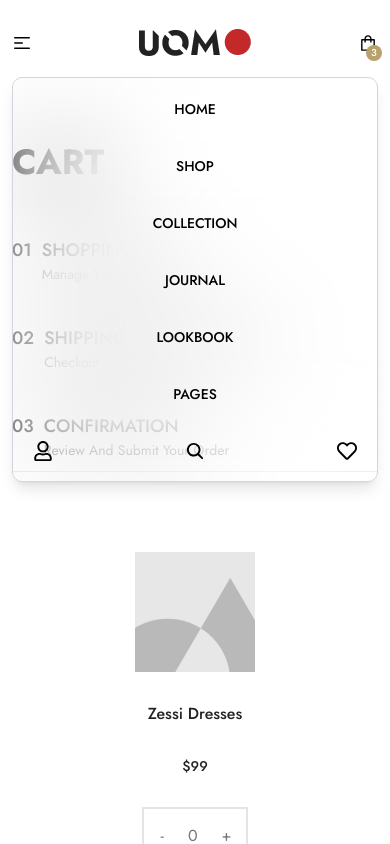
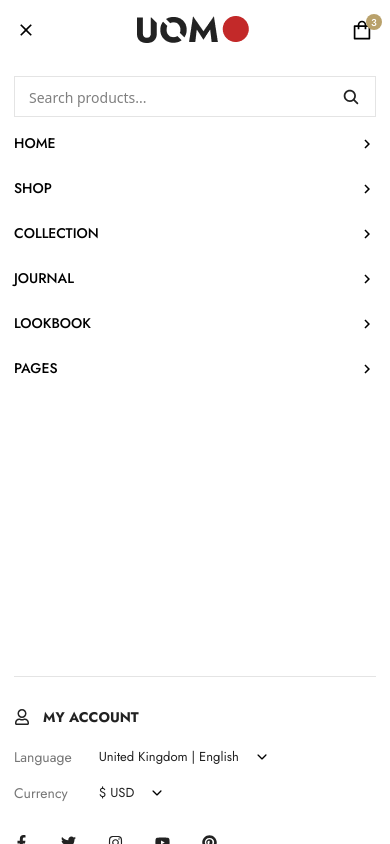
Before and after one commit to Sijan666/uomo-eCommerce, a React (Vite) app: page /cart in a window 390 px wide. Both pictures are taken after a click on the icon 22 px from the left and 43 px from the top of the page. Shown: the top 844 px of the page. Built offline with nearby package versions, Linux system fonts and the light colour scheme.

Commit message:
fix : navbar (still working)

```diff
--- a/src/components/layouts/Header.jsx
+++ b/src/components/layouts/Header.jsx
@@ -2,11 +2,13 @@ import { IoSearch } from "react-icons/io5"
 import Container from "../Container"
 import Image from "../Image"
 import logo from '/logo.png'
-import { FaRegHeart, FaRegUser } from "react-icons/fa"
+import { FaFacebookF, FaInstagram, FaPinterest, FaRegHeart, FaRegUser, FaTwitter, FaYoutube } from "react-icons/fa"
 import { AiOutlineShopping } from "react-icons/ai"
 import { HiMiniBars3CenterLeft } from "react-icons/hi2"
 import { useState } from "react"
 import { Link } from "react-router-dom"
+import { MdKeyboardArrowLeft, MdKeyboardArrowRight } from "react-icons/md"
+import { IoIosArrowDown, IoMdClose } from "react-icons/io"
 
 const Header = () => {
     const [show , setShow] = useState(false)
@@ -15,13 +17,15 @@ const Header = () => {
         setShow(!show)
     }
 
+    const [activeMenu, setActiveMenu] = useState("main");
+
     return (
         <>
         <header>
             <div className="pt-[29px] pb-[19px]">
                 <Container>
                     {/* large device header */}
-                    <div className="hidden md:block">
+                    <div className="hidden md:block ">
                         <div className="flex justify-between items-center">
                             {/* right side */}
                             <div className="logoandNav flex gap-x-14 items-center">
@@ -75,49 +79,119 @@ const Header = () => {
                         </div>
                     </div>
                     {/* small device header */}
-                    <div className="md:hidden w-full relative">
-                        <div className="flex justify-between items-center">
+                    <div className="fixed top-0 left-0 w-full z-99">
+                        <div className="md:hidden w-full relative bg-white p-4 md:p-0">
+                            <div className="flex justify-between items-center ">
                                 <div className="nav">
+                                    {show ? (
+                                        <IoMdClose onClick={() => { handleShow(); setActiveMenu("main"); }} size={20} className="cursor-pointer"/>
+                                    ) : (
                                         <HiMiniBars3CenterLeft onClick={handleShow} size={20} className="cursor-pointer"/>
-                                <nav className={`absolute top-12 left-0 w-full z-50 py-5 rounded-[10px] bg-white/5 backdrop-blur-[50px] border border-gray-300 shadow-lg origin-top transition-all duration-300 ease-in-out ${show ? "opacity-100 translate-y-0 pointer-events-auto" : "opacity-0 -translate-y-5 pointer-events-none"}`}>
-                                    <ul className="flex flex-col gap-y-8 items-center mt-px">
-                                        <li className="font-Jost font-medium text-[14px] beforeAfterBlack">
-                                            <Link to={'/'}>
-                                                HOME
-                                            </Link>
+                                    )}
+
+                                    <nav className={`absolute top-12 left-0 w-full min-h-screen z-50 py-5 bg-white origin-top transition-all duration-300 ease-in-out ${show ? "opacity-100 translate-y-0 pointer-events-auto" : "opacity-0 -translate-y-5 pointer-events-none"} px-3.5`}>
+                                        {/* Search Bar */}
+                                        <div className="flex justify-between items-center relative mt-2">
+                                            <input type="text" placeholder="Search products..." className="pt-2.5 pb-2 px-3.5 border border-[#E4E4E4] w-full mx-auto outline-none text-[14px]"/>
+                                            <IoSearch size={18} className="absolute top-3 right-4 text-[#222222]"/>
+                                        </div>
+                                        <div className="pb-[293px] border-b border-[#E4E4E4]">
+                                            {/* main menu */}
+                                            {activeMenu === "main" && (
+                                                <ul className="flex flex-col gap-y-5 mt-4">
+                                                    <li className="font-Jost font-medium text-[14px] beforeAfterBlack flex justify-between items-center cursor-pointer">HOME <MdKeyboardArrowRight size={18} /></li>
+                                                    <li onClick={() => setActiveMenu("shop")} className="font-Jost font-medium text-[14px] beforeAfterBlack flex justify-between items-center cursor-pointer">
+                                                        SHOP <MdKeyboardArrowRight size={18} />
                                                     </li>
-                                        <li className="font-Jost font-medium text-[14px] beforeAfterBlack">
-                                            <Link to={'/shop'}>
-                                                SHOP
-                                            </Link>
+                                                    <li className="font-Jost font-medium text-[14px] beforeAfterBlack flex justify-between items-center cursor-pointer">COLLECTION <MdKeyboardArrowRight size={18} /></li>
+                                                    <li className="font-Jost font-medium text-[14px] beforeAfterBlack flex justify-between items-center cursor-pointer">JOURNAL <MdKeyboardArrowRight size={18} /></li>
+                                                    <li className="font-Jost font-medium text-[14px] beforeAfterBlack flex justify-between items-center cursor-pointer">LOOKBOOK <MdKeyboardArrowRight size={18} /></li>
+                                                    <li onClick={() => setActiveMenu("pages")} className="font-Jost font-medium text-[14px] beforeAfterBlack flex justify-between items-center cursor-pointer">
+                                                        PAGES <MdKeyboardArrowRight size={18} />
                                                     </li>
-                                        <li className="font-Jost font-medium text-[14px] beforeAfterBlack cursor-pointer">COLLECTION</li>
-                                        <li className="font-Jost font-medium text-[14px] beforeAfterBlack cursor-pointer">JOURNAL</li>
-                                        <li className="font-Jost font-medium text-[14px] beforeAfterBlack">
-                                            <Link to={'/lookbook'}>
-                                                LOOKBOOK
-                                            </Link>
-                                        </li>
-                                        <li className="font-Jost font-medium text-[14px] beforeAfterBlack cursor-pointer">PAGES</li>
                                                 </ul>
-                                    <div className="flex justify-between mt-8 px-5">
-                                        <FaRegUser size={20} className="cursor-pointer hover:text-gray-500 transition-colors"/>
-                                        <IoSearch size={20} className="cursor-pointer hover:text-gray-500 transition-colors"/>
-                                        <FaRegHeart size={20} className="cursor-pointer hover:text-gray-500 transition-colors"/>
+                                            )}
+                                            {/* shop sub menu */}
+                                            {activeMenu === "shop" && (
+                                                <div className="mt-4">
+                                                    <div onClick={() => setActiveMenu("main")} className="flex items-center gap-x-2 mb-5 cursor-pointer text-[#222222] pb-2 border-b border-[#E4E4E4]">
+                                                        <MdKeyboardArrowLeft size={22} />
+                                                        <p className="font-Jost font-bold text-[13px] tracking-wide">SHOP</p>
+                                                    </div>
+                                                    <ul className="flex flex-col gap-y-4">
+                                                        <li className="font-Jost font-normal text-[14px] text-[#222222] cursor-pointer"><Link to={'/shop/men'}>Men's Fashion</Link></li>
+                                                        <li className="font-Jost font-normal text-[14px] text-[#222222] cursor-pointer"><Link to={'/shop/women'}>Women's Fashion</Link></li>
+                                                        <li className="font-Jost font-normal text-[14px] text-[#222222] cursor-pointer"><Link to={'/shop/accessories'}>Accessories</Link></li>
+                                                        <li className="font-Jost font-normal text-[14px] text-[#222222] cursor-pointer"><Link to={'/shop/sale'}>Sale & Offers</Link></li>
+                                                    </ul>
+                                                </div>
+                                            )}
+                                            {/* pages sub menu */}
+                                            {activeMenu === "pages" && (
+                                                <div className="mt-4">
+                                                    <div onClick={() => setActiveMenu("main")} className="flex items-center gap-x-2 mb-5 cursor-pointer text-[#222222] pb-2 border-b border-[#E4E4E4]">
+                                                        <MdKeyboardArrowLeft size={22} />
+                                                        <p className="font-Jost font-bold text-[13px] tracking-wide">PAGES</p>
+                                                    </div>
+                                                    <ul className="flex flex-col gap-y-4">
+                                                        <li className="font-Jost font-normal text-[14px] text-[#222222] cursor-pointer">About</li>
+                                                        <li className="font-Jost font-normal text-[14px] text-[#222222] cursor-pointer"><Link to={'/contact'}>Contact Us</Link></li>
+                                                        <li className="font-Jost font-normal text-[14px] text-[#222222] cursor-pointer"><Link to={'/locator'}>Store Locator</Link></li>
+                                                        <li className="font-Jost font-normal text-[14px] text-[#222222] cursor-pointer">FAQ</li>
+                                                        <li className="font-Jost font-normal text-[14px] text-[#222222] cursor-pointer"><Link to={'/comingSoon'}>Coming Soon</Link></li>
+                                                        <li className="font-Jost font-normal text-[14px] text-[#222222] cursor-pointer"><Link to={'/notFound'}>404</Link></li>
+                                                    </ul>
+                                                </div>
+                                            )}
+
+                                        </div>
+                                        {/* icons */}
+                                        <div className=" mt-7.5">
+                                            <button className="text-sm font-Jost font-bold text-[#222222] flex gap-x-[13px] items-center">
+                                                <FaRegUser size={16}/> MY ACCOUNT
+                                            </button>
+                                        </div>
+
+                                        <div className="mt-5 flex gap-x-[27px] items-center">
+                                            <p className="text-sm font-Jost text-[#767676]">Language</p>
+                                            <div className="flex items-center gap-x-4 cursor-pointer">
+                                                <h4 className="text-[13px] font-Jost text-[#222222]">United Kingdom  |  English</h4>
+                                                <IoIosArrowDown size={14}/>
+                                            </div>
+                                        </div>
+
+                                        <div className="mt-4 flex gap-x-[31px] items-center">
+                                            <p className="text-sm font-Jost text-[#767676]">Currency</p>
+                                            <div className="flex items-center gap-x-4 cursor-pointer">
+                                                <h4 className="text-[13px] font-Jost text-[#222222]">$ USD</h4>
+                                                <IoIosArrowDown size={14}/>
+                                            </div>
+                                        </div>
+
+                                        <div className="mt-8 flex items-center gap-x-8 text-[#222222]">
+                                            <FaFacebookF size={15} className="cursor-pointer" />
+                                            <FaTwitter size={15} className="cursor-pointer" />
+                                            <FaInstagram size={15} className="cursor-pointer" />
+                                            <FaYoutube size={15} className="cursor-pointer" />
+                                            <FaPinterest size={15} className="cursor-pointer" />
                                         </div>
                                     </nav>
                                 </div>
+
                                 {/* logo */}
                                 <div className="logo">
                                     <Link to={'/'}>
                                         <Image imgSrc={logo}/>
                                     </Link>
                                 </div>
+
+                                {/* Cart Icon */}
                                 <div className="relative">
-                                <AiOutlineShopping  size={20} className="cursor-pointer"/>
-                                <div className="absolute top-3 left-2 ">
-                                    <div className="h-4 w-4 text-center bg-[#B9A16B] rounded-full">
+                                    <AiOutlineShopping  size={24} className="cursor-pointer"/>
+                                    <div className="absolute -top-1 -right-2 ">
+                                        <div className="h-4 w-4 flex justify-center items-center bg-[#B9A16B] rounded-full">
                                             <p className="text-white font-medium font-Jost text-[10px]">3</p>
+                                        </div>
                                     </div>
                                 </div>
                             </div>
```
Lines whose indentation alone changed are shown as unchanged.
